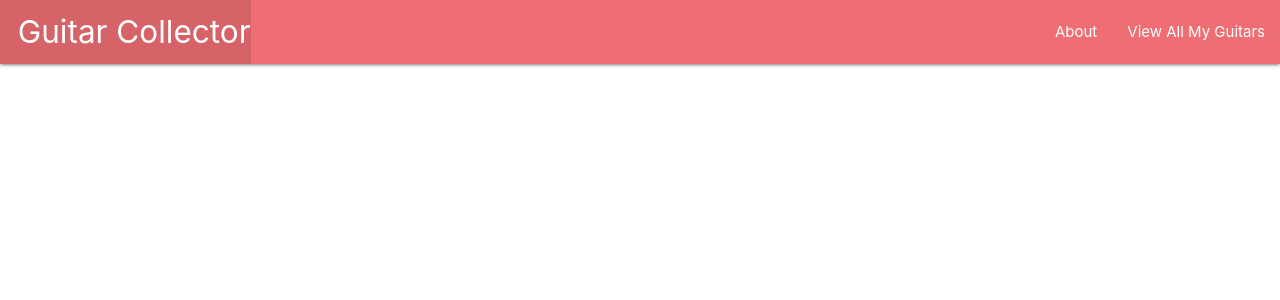
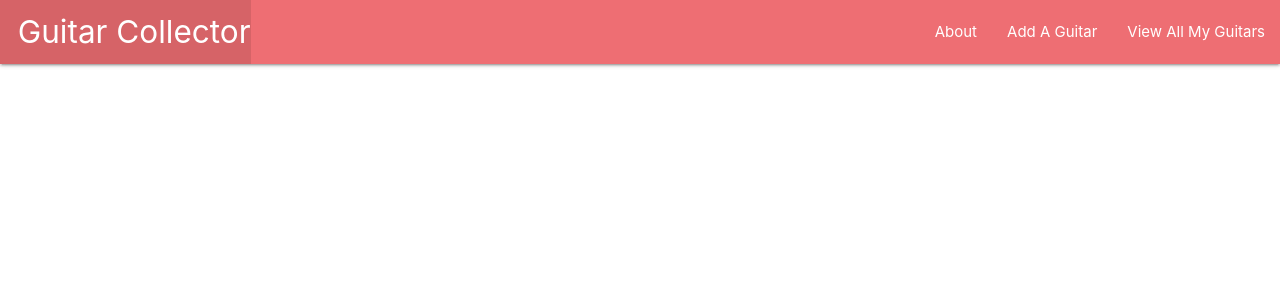
Before and after one commit to AustinLeaming/DjangoCodeAlong, a Django app: template main_app/templates/base.html in a window 1280 px wide. Shown: the top 300 px of the page. Run offline with Django 3.2, Linux system fonts and the light colour scheme; the template is opened without the code that fills it, so the values that code supplies are empty; parts of the project's set-up code (start-up, migrations or seed data) failed here and were passed over.

Commit message:
added UI to create guitar in base.html

```diff
--- a/main_app/templates/base.html
+++ b/main_app/templates/base.html
@@ -21,6 +21,7 @@
                 </ul>
                 <ul class="right">
                     <li><a href="{% url 'about' %}">About</a></li>
+                    <li><a href="{% url 'guitars_create' %}">Add A Guitar</a></li>
                     <li><a href="{% url 'index' %}">View All My Guitars</a></li>
                 </ul>
             </div>
```
